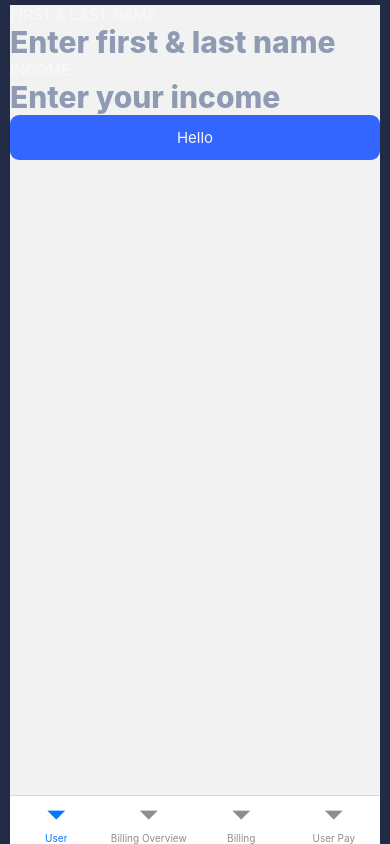
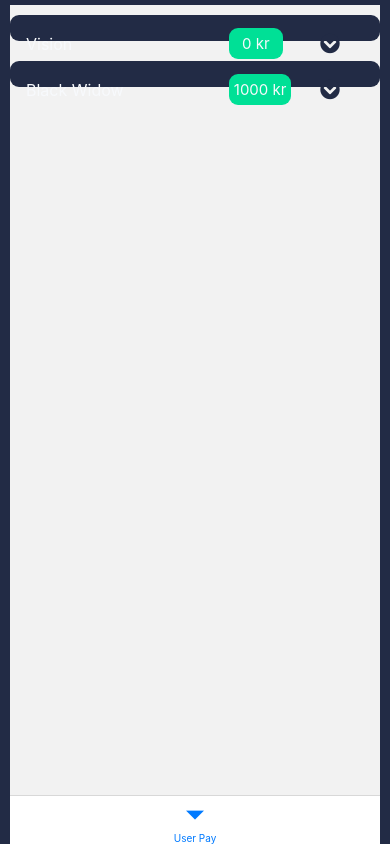
Before and after one commit to glasspinnA/BillSplitterAI, a React Native app: screen / in a window 390 px wide. Built offline with nearby package versions, Linux system fonts and the light colour scheme.

Commit message:
animation work init

```diff
--- a/src/component/UserPayRenderItem.tsx
+++ b/src/component/UserPayRenderItem.tsx
@@ -1,8 +1,7 @@
 import * as React from "react";
-import { TouchableWithoutFeedback, View } from "react-native";
-import { Text } from "../component/baseComponents/Text";
+import { Dimensions, TouchableWithoutFeedback, View, Animated, Easing, Button } from "react-native";
 import UserPay from "../interfaces/User/IUserPay";
-import { AlignItems, borderRadiusWrapper, FlatListItem } from "../styles/SharedStyles";
+import { AlignItems, borderRadiusWrapper, FlatListItem, sharedPadding } from "../styles/SharedStyles";
 import styled from "styled-components/native";
 import { BaseColors } from "./../styles/Colors";
 import { FontSize } from "../enums/Text/FontSize";
@@ -13,47 +12,48 @@ import { getHEXColor } from "./../helpers/StyleHelpers";
 import Color from "color";
 import { Icon, IconName } from "./Icon";
 import { Rotate } from "./animation/Rotate";
+import { Text } from "./../component/baseComponents/Text";
 export interface UserPayRenderItemProps {
   item: UserPay;
 }
 
 export function UserPayRenderItem(props: UserPayRenderItemProps) {
   const [toggle, setToggle] = React.useState(true);
+  const { height, width } = Dimensions.get("window");
 
-  const RenderRowView = (billPaymentInfo: BillPaymentInfo[], title: string): JSX.Element => {
+  const renderRowView = (billPaymentInfo: BillPaymentInfo[], title: string): JSX.Element => {
     if (billPaymentInfo.length === 0) return <></>;
     return (
       <>
         <Text fontSize={FontSize.S1}>{title}</Text>
         {billPaymentInfo.map((x) => (
           <>
+            <View>
               <FlatListItem.Row>
                 <FlatListItem.Column flex={2}>
                   <Text>{x.Name}</Text>
                 </FlatListItem.Column>
                 <FlatListItem.Column>
-                <SumToPay>
+                  {/* <SumToPay>
                   <Text>{x.SumForUserToPay} kr</Text>
-                </SumToPay>
+                </SumToPay> */}
                 </FlatListItem.Column>
               </FlatListItem.Row>
               <FlatListItem.Row>
                 {x.SumToPayUser && (
-                <FlatListItem.Column>
-                  <UserIcon name={x.UserToPaySumTo!.Name} />
-                </FlatListItem.Column>
+                  <FlatListItem.Column>{/* <UserIcon name={x.UserToPaySumTo!.Name} /> */}</FlatListItem.Column>
                 )}
               </FlatListItem.Row>
               <Divider />
+            </View>
           </>
         ))}
       </>
     );
   };
 
+  const renderRowHeader = () => {
     return (
-    <TouchableWithoutFeedback onPress={() => setToggle(!toggle)}>
-      <View>
       <FlatListItem.Item flex={0}>
         <FlatListItem.Row>
           <FlatListItem.Column flex={3}>
@@ -71,23 +71,88 @@ export function UserPayRenderItem(props: UserPayRenderItemProps) {
           </FlatListItem.Column>
         </FlatListItem.Row>
       </FlatListItem.Item>
+    );
+  };
 
-        {toggle && props.item.TotalSumToPay > 0 && (
+  const renderRowBody = () => {
+    return (
+      <AnimatedItem style={[{ height: interpolatedHeight }]}>
+        <FlatListItem.Row>
+          <AnimatedColumn style={[{ opacity: opacity }]}>
+            {renderRowView(props.item.SumToPayIncomeBased, getPaymentModeName(PaymentMode.INCOME_BASED_PAYED))}
+            {renderRowView(props.item.SumToPayEvenBased, getPaymentModeName(PaymentMode.EVEN_PAYED))}
+          </AnimatedColumn>
+        </FlatListItem.Row>
+      </AnimatedItem>
+    );
+  };
+  const [animatedHeight, setAnimatedHeight] = React.useState(new Animated.Value(0));
+  const [opacity, setOpacity] = React.useState(new Animated.Value(0));
+
+  const animationDuration = 950;
+
+  const onItemPressed = () => {
+    setToggle(!toggle);
+    console.log(toggle);
+    if (!toggle) {
+      Animated.sequence([
+        Animated.timing(opacity, {
+          toValue: 1,
+          duration: 700,
+          useNativeDriver: false,
+        } as Animated.TimingAnimationConfig),
+      ]).start();
+      Animated.sequence([
+        Animated.timing(animatedHeight, {
+          toValue: 1,
+          duration: animationDuration,
+          useNativeDriver: false,
+        } as Animated.TimingAnimationConfig),
+      ]).start();
+    } else {
+      Animated.sequence([
+        Animated.timing(opacity, {
+          toValue: 0,
+          duration: animationDuration + 20,
+          useNativeDriver: false,
+        } as Animated.TimingAnimationConfig),
+      ]).start(() => console.log("done"));
+      Animated.sequence([
+        Animated.timing(animatedHeight, {
+          toValue: 0,
+          duration: animationDuration,
+          useNativeDriver: false,
+        } as Animated.TimingAnimationConfig),
+      ]).start(() => console.log("done"));
+    }
+  };
+  const interpolatedHeight = animatedHeight.interpolate({
+    inputRange: [0, 1],
+    outputRange: [0, 1000],
+  });
+  return (
     <>
-            <FlatListItem.Item>
-              <FlatListItem.Row>
-                <FlatListItem.Column>
-                  {RenderRowView(props.item.SumToPayIncomeBased, getPaymentModeName(PaymentMode.INCOME_BASED_PAYED))}
-                  {RenderRowView(props.item.SumToPayEvenBased, getPaymentModeName(PaymentMode.EVEN_PAYED))}
-                </FlatListItem.Column>
-              </FlatListItem.Row>
-            </FlatListItem.Item>
-          </>
-        )}
+      <TouchableWithoutFeedback style={{ flex: 1, maxHeight: 300 }} onPress={onItemPressed}>
+        <View style={{ flex: 1 }}>
+          {renderRowHeader()}
+          {props.item.TotalSumToPay > 0 && renderRowBody()}
         </View>
       </TouchableWithoutFeedback>
+    </>
   );
 }
+
+const AnimatedColumn = styled(Animated.View)`
+  flex: 1;
+  align-self: center;
+`;
+
+const AnimatedItem = styled(Animated.View)`
+  background: ${BaseColors.BLACK}
+  ${borderRadiusWrapper}
+  margin-vertical:10px;
+  flex: 1;
+`;
 
 const SumToPay = styled.View`
   background: ${BaseColors.SUCCESS}
--- a/src/component/baseComponents/TextInput.tsx
+++ b/src/component/baseComponents/TextInput.tsx
@@ -5,7 +5,7 @@ import { css } from "styled-components";
 import { FontSize } from "../../enums/Text/FontSize";
 import { FontWeight } from "../../enums/Text/FontWeight";
 import { GetFontSize, getHEXColor, getSystemTextColor, getFontWeight } from "../../helpers/StyleHelpers";
-import { borderRadiusWrapper } from "../../styles/SharedStyles";
+import { borderRadiusWrapper, shadow } from "../../styles/SharedStyles";
 
 interface TextInputProps {
   text?: string;
@@ -53,4 +53,5 @@ const NativeTextInput = styled.TextInput`
     css`
       font-weight: ${getFontWeight(props.fontWeight)};
     `}
+    ${shadow}
 `;
--- a/src/navigation/Stack.tsx
+++ b/src/navigation/Stack.tsx
@@ -8,8 +8,24 @@ import { UserPayOverViewScreen } from "../screen/UserPayOverview";
 import { createNativeStackNavigator } from "@react-navigation/native-stack";
 const Tab = createBottomTabNavigator();
 const _Stack = createNativeStackNavigator();
+import { useColorScheme } from "react-native";
+import { BaseColor } from "../enums/BaseColor";
+
+const MyTheme = {
+  dark: false,
+  colors: {
+    primary: BaseColor.WARNING,
+    background: BaseColor.WARNING,
+    card: BaseColor.WARNING,
+    text: BaseColor.WARNING,
+    border: BaseColor.WARNING,
+    notification: BaseColor.WARNING,
+  },
+};
 
 export const Stack = () => {
+  const scheme = useColorScheme();
+
   return <NavigationContainer>{__DEV__ ? devStack() : prodStack()}</NavigationContainer>;
 };
 
@@ -35,9 +51,9 @@ const devStack = () => {
         headerShown: false,
       }}
     >
-      <Tab.Screen name={ScreenNames.USER} component={CreateUserScreen} />
+      {/* <Tab.Screen name={ScreenNames.USER} component={CreateUserScreen} />
       <Tab.Screen name={ScreenNames.BILLING_OVERVIEW} component={BillingOverViewScreen} />
-      <Tab.Screen name={ScreenNames.BILLING} component={BillingScreen} />
+      <Tab.Screen name={ScreenNames.BILLING} component={BillingScreen} /> */}
       <Tab.Screen name={ScreenNames.USER_PAY} component={UserPayOverViewScreen} />
     </Tab.Navigator>
   );
--- a/src/screen/Billing.tsx
+++ b/src/screen/Billing.tsx
@@ -10,6 +10,7 @@ import { getPaymentModeName, PaymentMode } from "../enums/PaymentMode";
 import { FontSize } from "../enums/Text/FontSize";
 import User from "../interfaces/User/IUser";
 import { USERS } from "../tests/constants/constants";
+import { Container } from "./../styles/SharedStyles";
 export interface BillingScreenProps {}
 
 export function BillingScreen(props: BillingScreenProps) {
@@ -47,7 +48,7 @@ export function BillingScreen(props: BillingScreenProps) {
     return elments;
   };
   return (
-    <>
+    <Container>
       <Text fontSize={FontSize.H2}>Create{"\n"}New Bill</Text>
       <TextInput fontSize={FontSize.S1} onChangeText={onChangeText} placeholder={"Bill Title"} showBackground={true} />
       <Text>Bill Type</Text>
@@ -72,6 +73,6 @@ export function BillingScreen(props: BillingScreenProps) {
       <Button onPress={onCreateBillPress} color={BaseColor.PRIMARY}>
         Create Bill
       </Button>
-    </>
+    </Container>
   );
 }
--- a/src/screen/UserPayOverview.tsx
+++ b/src/screen/UserPayOverview.tsx
@@ -1,5 +1,6 @@
 import * as React from "react";
 import { Flatlist } from "../component/baseComponents/Flatlist";
+
 import UserPay from "../interfaces/User/IUserPay";
 import { GetDummy_UserPay } from "../tests/constants/constants";
 import { UserPayRenderItem } from "../component/UserPayRenderItem";
--- a/src/styles/SharedStyles.ts
+++ b/src/styles/SharedStyles.ts
@@ -1,6 +1,10 @@
 import { css } from "styled-components";
 import styled from "styled-components/native";
 import { BaseColors } from "./Colors";
+
+const Container = styled.View`
+  background: ${BaseColors.BLACK};
+`;
 
 const borderRadiusWrapper = css`
   border-radius: 9px;
@@ -15,7 +19,7 @@ interface Item {
   flex?: number;
 }
 const Item = styled.View`
-  background: ${BaseColors.PRIMARY}
+  background: ${BaseColors.BLACK}
   ${borderRadiusWrapper}
   ${sharedPadding}
   margin-vertical:10px;
@@ -24,7 +28,6 @@ const Item = styled.View`
 
 const Row = styled.View`
   flex-direction: row;
-  flex: 1;
 `;
 
 interface Column {
@@ -50,4 +53,15 @@ const FlatListItem = {
   Column: Column,
 };
 
-export { borderRadiusWrapper, sharedPadding, FlatListItem, AlignItems };
+const shadow = css`
+  shadow-color: black;
+  shadow-offset: {
+    width: 0;
+    height: 7;
+  }
+  shadow-opacity: 0.37;
+  shadow-radius: 7.84;
+  elevation: 12;
+  ${borderRadiusWrapper}
+`;
+export { borderRadiusWrapper, sharedPadding, FlatListItem, AlignItems, Container, shadow };
```
Lines whose indentation alone changed are shown as unchanged.
